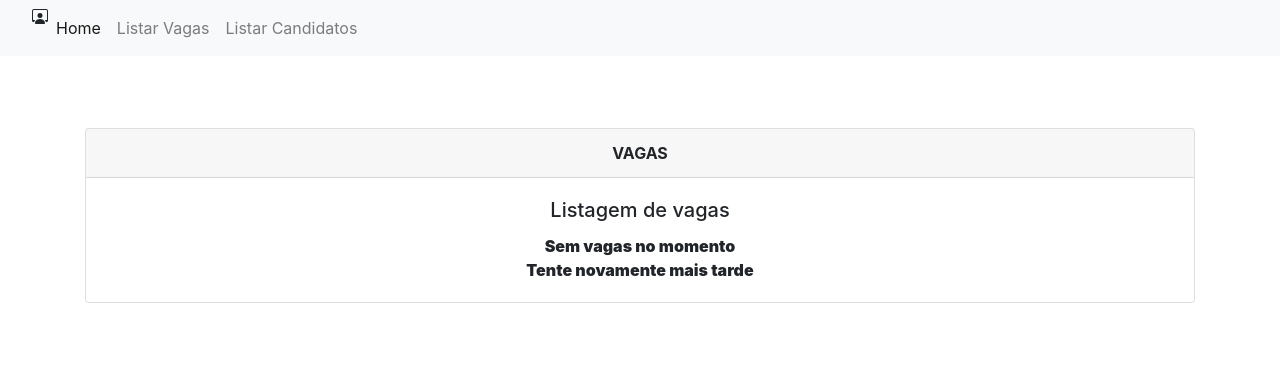
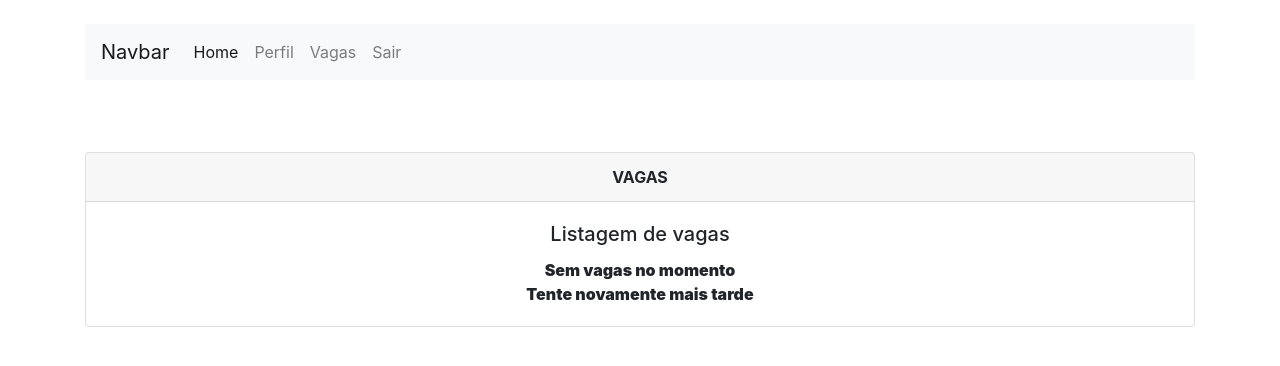
Before and after one commit to Josenilsonfariasx/TinderDoTrabalho, a Django app: page /auth/listar/ in a window 1280 px wide. Shown: the top 366 px of the page. Run offline with Django 4.2, Linux system fonts and the light colour scheme; data that the repository does not hold is empty; some libraries are stand-ins or nearby versions.

Commit message:
Iniciando tela de perfil usuario

```diff
--- a/usuario/templates/home_user.html
+++ b/usuario/templates/home_user.html
@@ -23,7 +23,7 @@
                 <a class="nav-link" href="#">Home <span class="sr-only">(current)</span></a>
               </li>
               <li class="nav-item">
-                <a class="nav-link" href="#">Perfil</a>
+                <a class="nav-link" href="{%url 'perfil'%}">Perfil</a>
               </li>
               <li class="nav-item">
                 <a class="nav-link" href="{%url 'listar'%}">Vagas</a>
--- a/usuario/templates/listagem.html
+++ b/usuario/templates/listagem.html
@@ -1,4 +1,4 @@
-{% extends 'base.html' %}
+{% extends 'home_user.html' %}
 {%block 'title'%}Listar vagas{%endblock%}
 {% block  'body'%}
 <div class='container'><br>
--- a/usuario/urls.py
+++ b/usuario/urls.py
@@ -11,4 +11,5 @@ urlpatterns = [
    path('home_user/', views.home_user, name='home_user'),
    path('listar/', views.listar, name="listar"),
    path('vaga_entrar/<int:id>', views.entrar_vaga, name="entrar_vaga"),
+   path('perfil/', views.perfil, name='perfil'),
 ]
--- a/usuario/views.py
+++ b/usuario/views.py
@@ -1,4 +1,5 @@
 from hashlib import sha256
+import re
 from sqlite3 import adapt
 from urllib import request
 from django.shortcuts import redirect, render
@@ -46,16 +47,18 @@ def validar_login(request):
     email = request.POST.get('email')
     senha = request.POST.get('senha')
 
-    usuarios = usuario.objects.filter(email = email)
-    senha = usuario.objects.filter(senha = senha)
+    usuarios = usuario.objects.filter(email = email).filter(senha = senha)
+
     if (len(usuarios) == 0 and len(senha) == 0):
         return redirect('/auth/logar/?status=1')
     else:
-        request.session['candidatos'] = usuarios[0].id
+        request.session['candidatos'] = usuarios[0].email
         return redirect('/auth/home_user/?status=0')
 
 def home_user(request):
-    return render(request, 'home_user.html')
+    usuarios = usuario.objects.get(email = request.session.get('candidatos'))
+    user = request.session['candidatos']
+    return render(request, 'home_user.html', {'user':user, 'usuarios':usuarios})
 
 def listar(request):
     vaga = Vagas.objects.all()
@@ -68,3 +71,7 @@ def entrar_vaga(request, id):
     vagas = Vagas.objects.get(id = id)
     status = request.GET.get('status')
     return render(request, 'vaga_entrar.html',{'vagas':vagas, 'status':status})
+
+def perfil(request):
+    usuarios = usuario.objects.get(email = request.session.get('candidatos'))
+    return render(request, 'perfil.html', {'usuarios':usuarios})
--- a/vagas/forms.py
+++ b/vagas/forms.py
@@ -4,4 +4,4 @@ from .models import Vagas
 class CriarVaga(forms.ModelForm):
     class Meta:
         model = Vagas
-        fields = ['nome', 'descricao', 'requisitos','faixa_salarial', 'escolaridade']
+        fields = ['nome', 'descricao', 'requisitos','faixa_salarial', 'escolaridade', 'candidatos']
```
Also changed, not shown: usuario/templates/perfil.html (added, +10 -0 lines).
